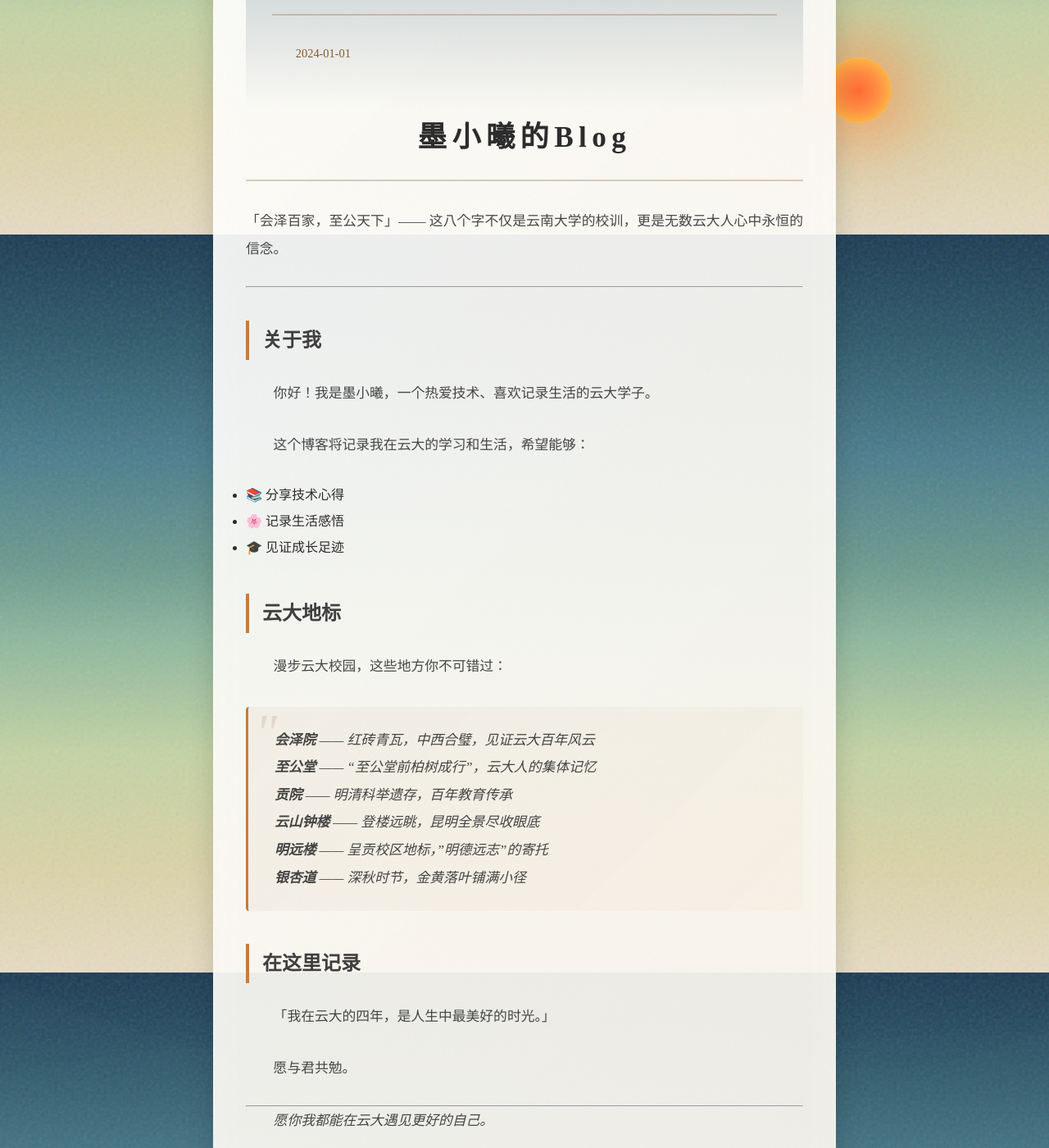
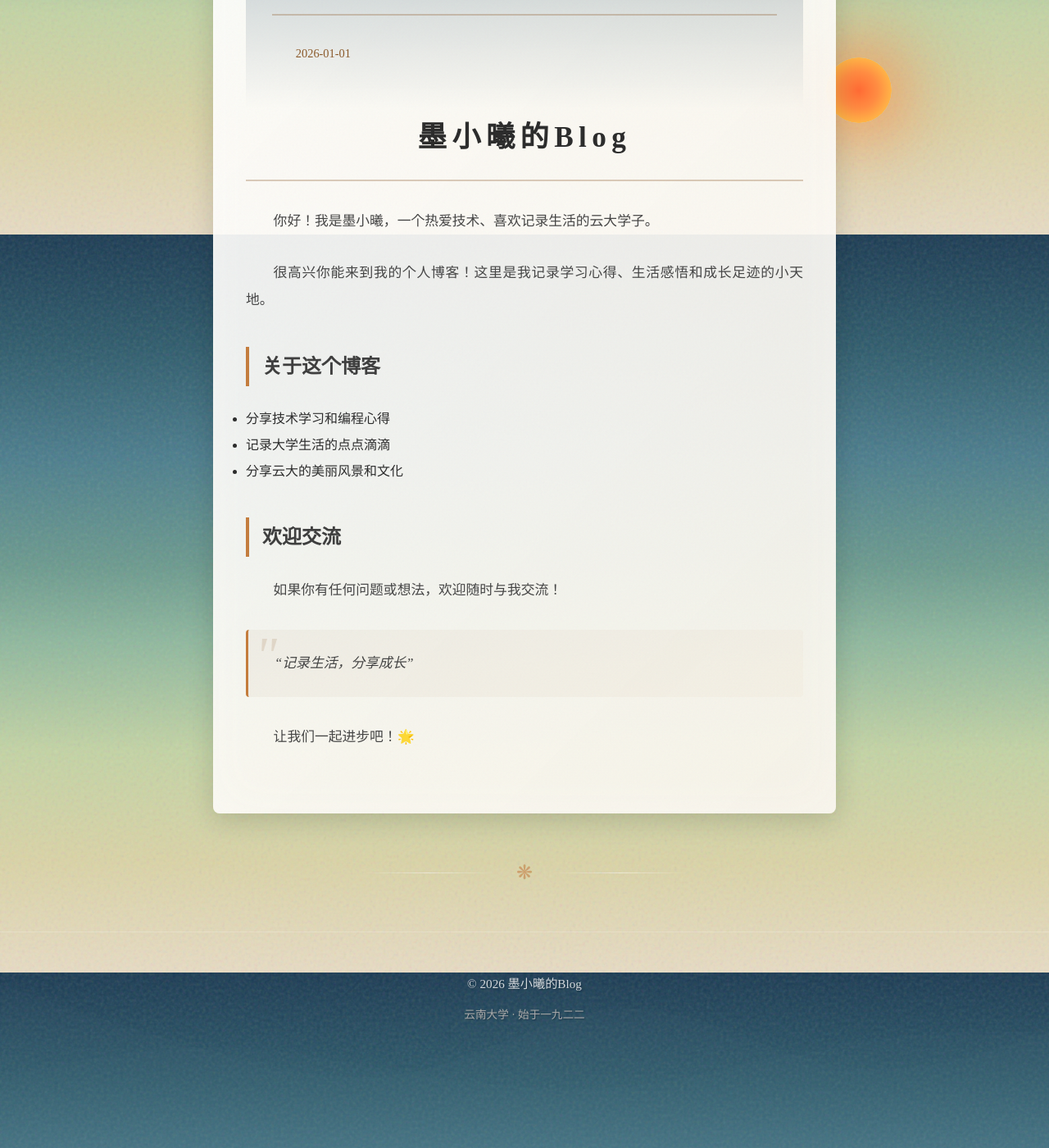
Before and after one commit to ChenRongkun/ChenRongkun.github.io, a Jekyll site: the page built from _posts/2024-01-01-welcome-to-jekyll.md, in a window 1280 px wide and 1400 px high, scrolled down 614 px. Shown: the whole window at 82% size. Built offline with Jekyll 4.4.1, drawn with Linux system fonts in a browser that asks for light colours; some web fonts are replaced.

Commit message:
更新版权年份为动态获取

```diff
--- a/_layouts/default.html
+++ b/_layouts/default.html
@@ -552,8 +552,11 @@
     </div>
 
     <footer>
-      <p>© 2024 墨小曦的Blog</p>
+      <p>© <span id="current-year"></span> 墨小曦的Blog</p>
       <p style="font-size: 0.85rem; color: #aaa;">云南大学 · 始于一九二二</p>
     </footer>
+    <script>
+      document.getElementById('current-year').textContent = new Date().getFullYear();
+    </script>
   </body>
 </html>
--- a/_posts/2024-01-01-welcome-to-jekyll.md
+++ b/_posts/2024-01-01-welcome-to-jekyll.md
@@ -1,48 +1,26 @@
 ---
 layout: post
 title:  "欢迎来到墨小曦的Blog"
-date:   2024-01-01 10:00:00
-categories: 随笔
+date:   2026-01-01 10:00:00
+categories: jekyll update
 ---
 
 # 墨小曦的Blog
 
-<p style="text-indent: 0;">「会泽百家，至公天下」—— 这八个字不仅是云南大学的校训，更是无数云大人心中永恒的信念。</p>
-
----
-
-## 关于我
-
 你好！我是墨小曦，一个热爱技术、喜欢记录生活的云大学子。
 
-这个博客将记录我在云大的学习和生活，希望能够：
+很高兴你能来到我的个人博客！这里是我记录学习心得、生活感悟和成长足迹的小天地。
 
-- 📚 分享技术心得
-- 🌸 记录生活感悟
-- 🎓 见证成长足迹
+## 关于这个博客
 
-## 云大地标
+- 分享技术学习和编程心得
+- 记录大学生活的点点滴滴
+- 分享云大的美丽风景和文化
 
-漫步云大校园，这些地方你不可错过：
+## 欢迎交流
 
-> **会泽院** —— 红砖青瓦，中西合璧，见证云大百年风云
->
-> **至公堂** —— "至公堂前柏树成行"，云大人的集体记忆
->
-> **贡院** —— 明清科举遗存，百年教育传承
->
-> **云山钟楼** —— 登楼远眺，昆明全景尽收眼底
->
-> **明远楼** —— 呈贡校区地标，"明德远志"的寄托
->
-> **银杏道** —— 深秋时节，金黄落叶铺满小径
+如果你有任何问题或想法，欢迎随时与我交流！
 
-## 在这里记录
+> "记录生活，分享成长"
 
-「我在云大的四年，是人生中最美好的时光。」
-
-愿与君共勉。
-
----
-
-*愿你我都能在云大遇见更好的自己。*
+让我们一起进步吧！🌟
```
